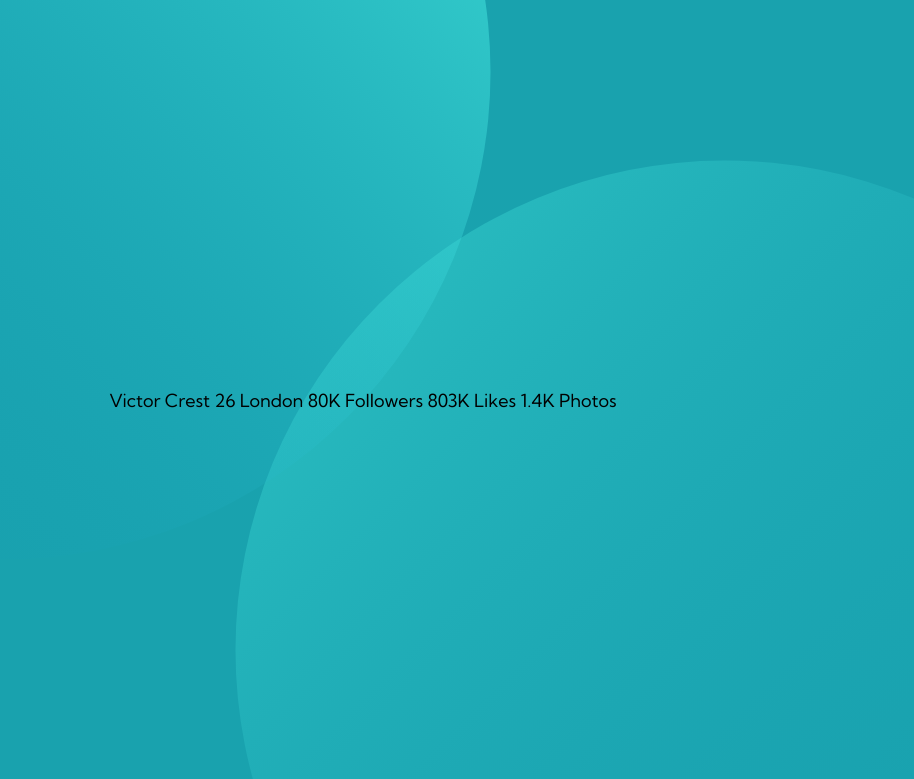
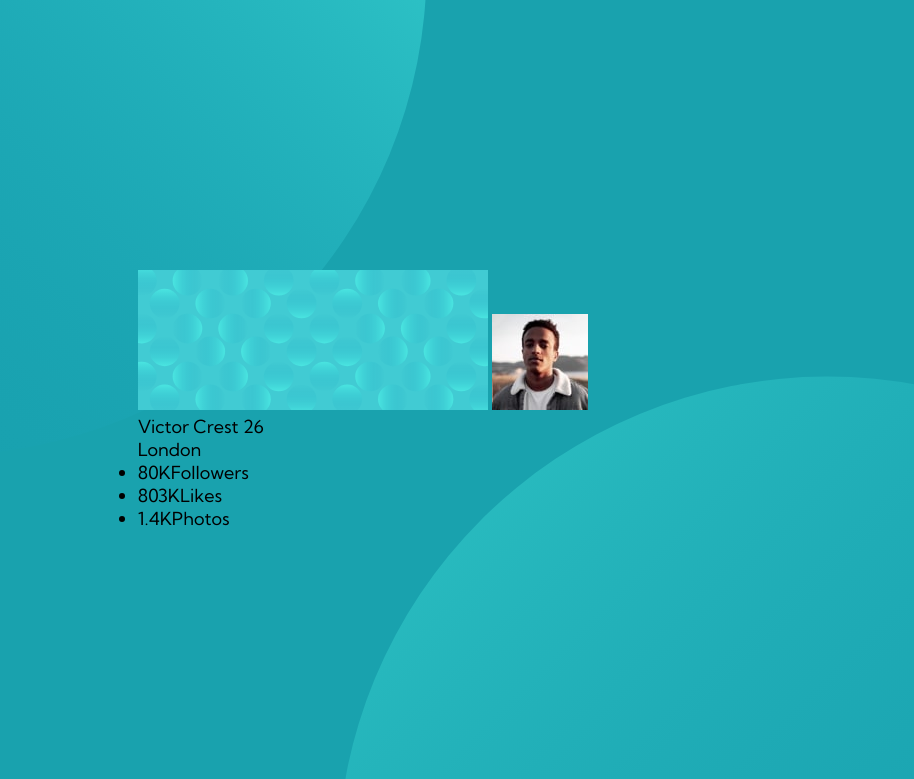
Before and after one commit to dhananjayandayalan/profile-card-component-main, a plain HTML site: page index.html in a window 1280 px wide. Shown: the top 779 px of the page, without its empty margins (277-1191 px from the left). Drawn offline with Linux system fonts and the light colour scheme.

Commit message:
proper html skeleton for profile card

```diff
--- a/index.html
+++ b/index.html
@@ -1,16 +1,12 @@
 <!DOCTYPE html>
 <html lang="en">
+
 <head>
   <meta charset="UTF-8" />
   <meta name="viewport" content="width=device-width, initial-scale=1.0" />
   <!-- displays site properly based on user's device -->
 
-    <link
-      rel="icon"
-      type="image/png"
-      sizes="32x32"
-      href="./images/favicon-32x32.png"
-    />
+  <link rel="icon" type="image/png" sizes="32x32" href="./images/favicon-32x32.png" />
   <link rel="stylesheet" href="style.css" />
   <title>Frontend Mentor | Profile card component</title>
 </head>
@@ -18,14 +14,22 @@
 <body>
   <main class="container">
     <section class="card">
-        Victor Crest 26 London 80K Followers 803K Likes 1.4K Photos
+      <img src="./images/bg-pattern-card.svg" alt="pattern for profile card">
+      <img src="./images/image-victor.jpg" alt="an image of Victor Crest">
+      <p class="name">Victor Crest <span>26</span></p>
+      <p class="city">London</p>
+      <ul>
+        <li><span>80K</span>Followers</li>
+        <li><span>803K</span>Likes</li>
+        <li><span>1.4K</span>Photos</li>
+      </ul>
     </section>
   </main>
   <footer class="attribution">
     Challenge by
-      <a href="https://www.frontendmentor.io?ref=challenge" target="_blank"
-        >Frontend Mentor</a
-      >. Coded by <a href="https://github.com/dhananjayandayalan">Dhanan</a>.
+    <a href="https://www.frontendmentor.io?ref=challenge" target="_blank">Frontend Mentor</a>. Coded by <a
+      href="https://github.com/dhananjayandayalan">Dhanan</a>.
   </footer>
 </body>
+
 </html>
--- a/style.css
+++ b/style.css
@@ -23,16 +23,18 @@ body {
   background-image: url("./images/bg-pattern-top.svg"),
     url("./images/bg-pattern-bottom.svg");
   background-repeat: no-repeat, no-repeat;
-  background-position: bottom 30vh right 40vw, top 20vh left 40vw;
+  background-position: bottom 43vh right 45vw, top 47vh left 48vw;
 }
 
-main {
+.container {
   height: 100vh;
   display: grid;
   place-items: center;
   padding: 0 2rem;
 }
 
+
+
 .attribution {
   text-align: center;
 }
```
Lines whose indentation alone changed are shown as unchanged.
